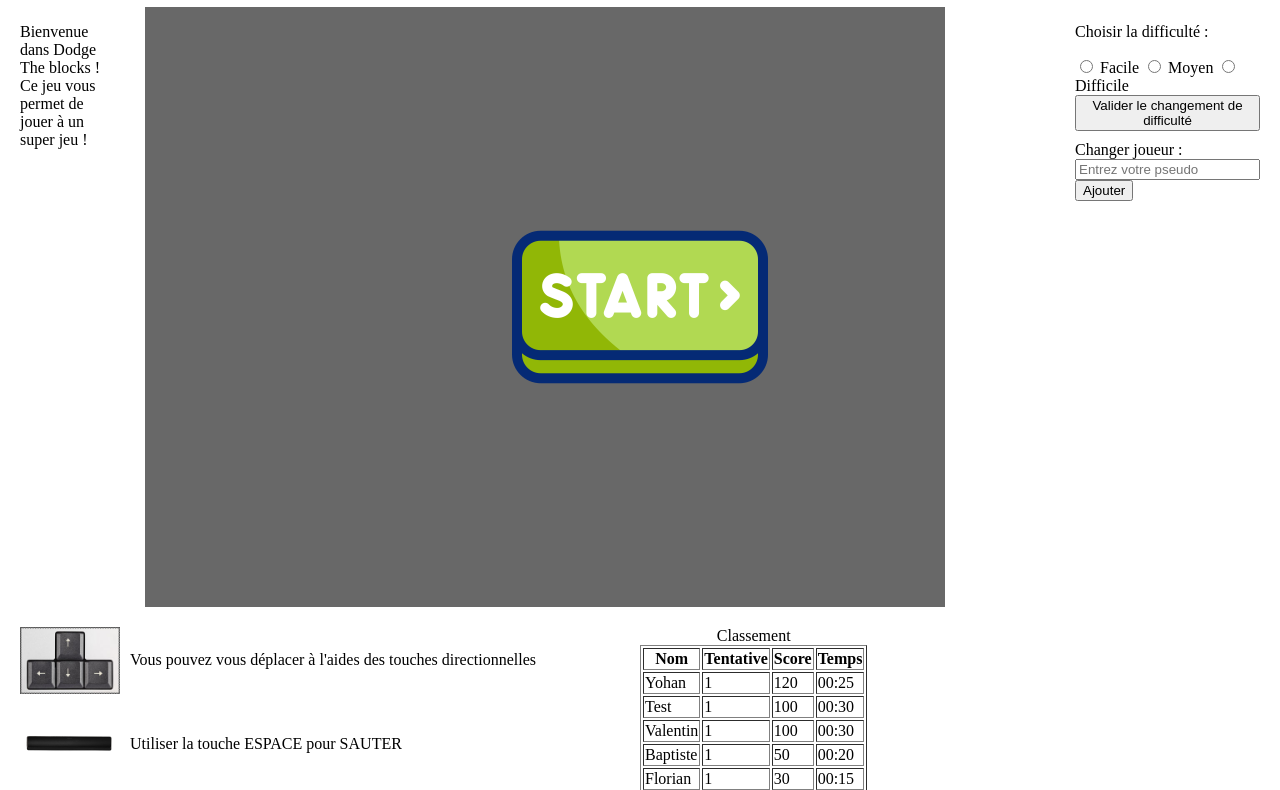
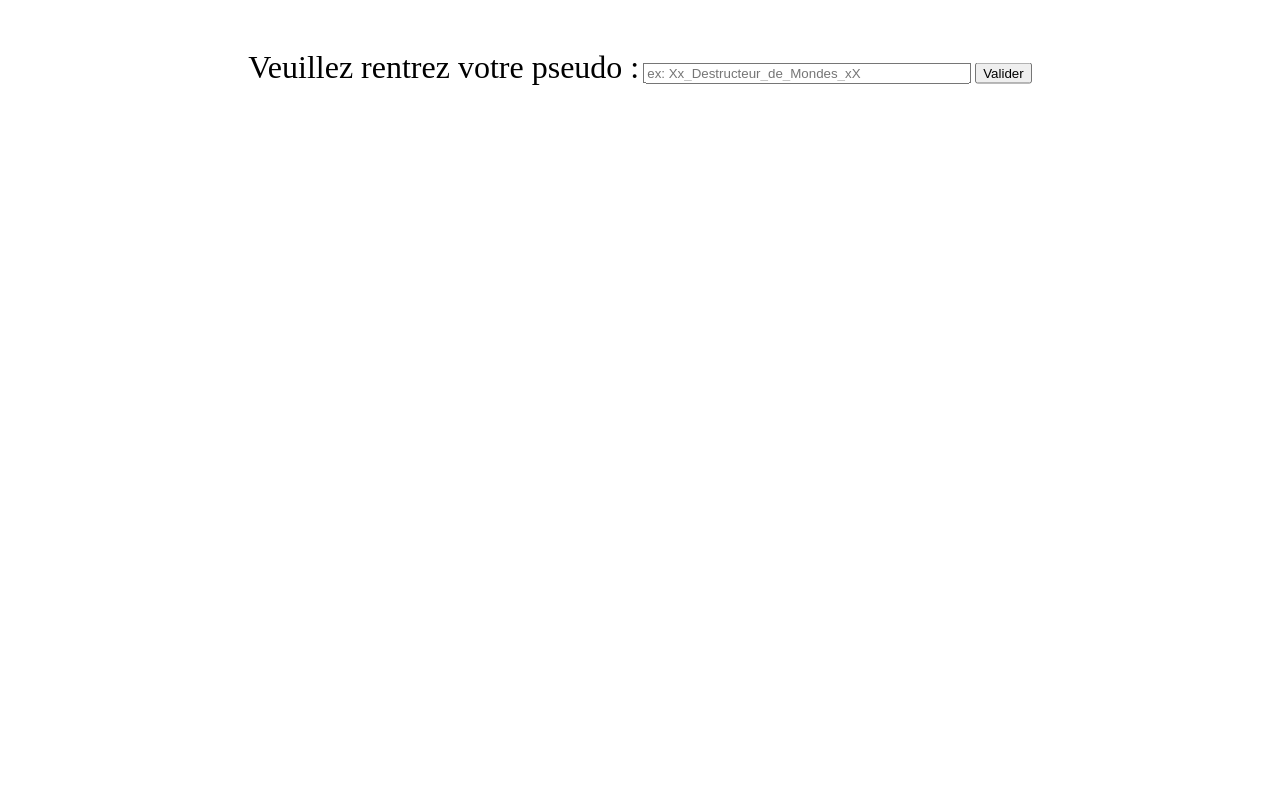
Before and after one commit to ProgWebDodgeTheBlock/Projet-Prog-Web, a plain HTML site: page index.html in a window 1280 px wide. Shown: the part 93-883 px from the top of the page. After the commit the page ends 800 px from the top, so only its background shows below. Drawn offline with Linux system fonts and the light colour scheme.

Commit message:
Ajout écran d'accueil pour le pseudo du joueur

```diff
--- a/index.html
+++ b/index.html
@@ -16,6 +16,16 @@
         <h1 class="texte-centré">Dodge The Blocks</h1>
     </header>
 
+    <!-- ACCUEIL DU JOUEUR ET DEMANDE DE SON PSEUDO -->
+    <div id="accueil-joueur">
+        <form id="form-nouveau-joueur" action="script.js" method="post">
+            <label for="pseudo">Veuillez rentrez votre pseudo :</label>
+            <input type="text" name="pseudo" placeholder="ex: Xx_Destructeur_de_Mondes_xX" required>
+            <button type="submit">Valider</button>
+        </form>
+    </div>
+
+    <!-- MAIN INITIALEMENT CACHÉ À L'UTILISATEUR -->
     <main>
         <!-- zone du milieu haut -->
         <section id="zone-milieu-haut">
@@ -49,9 +59,9 @@
                 </form>
 
                 <!-- Form pour changer de joueur -->
-                <form id="form-pseudo" action="script.js" method="post">
+                <form id="form-changer-joueur" action="script.js" method="post">
                     <label for="pseudo">Changer joueur :</label>
-                    <input type="text" id="pseudo" name="pseudo" placeholder="Entrez votre pseudo" required>
+                    <input type="text" name="pseudo" placeholder="Entrez votre pseudo" required>
                     <button type="submit">Ajouter</button>
                 </form>
 
--- a/script.js
+++ b/script.js
@@ -1,6 +1,23 @@
+
+class Joueur {
+    constructor(pseudo) {
+        this.pseudo = pseudo;
+        this.nombreTentatives = 0;
+    }
+    recupererPseudo() {
+        return this.pseudo;
+    }
+    // Fonction s'utilisant pour mettre à jour le nombre de tentatives du joueur et récupérer le numéro de la prochaine tentative
+    recupererProchaineTentative() {
+        this.nombreTentatives++;
+        return this.nombreTentatives;
+    }
+}
+
 class Jeu {
-    constructor() {
+    constructor(joueurActuel) {
         this.difficulté = "Facile";
+        this.pseudoJoueurActuel = null;
     }
     modifier_difficulté(difficulté) {
         this.difficulté = difficulté;
@@ -8,20 +25,11 @@ class Jeu {
     recupererDifficulté() {
         return this.difficulté;
     }
-}
-
-// On crée un nouveau Jeu GLOBAL
-let jeu = new Jeu;
-
-class Joueur {
-    constructor(pseudo) {
-        this.pseudo = pseudo;
-        this.nombreTentatives = 0;
+    modifierJoueurActuel(pseudoJoueur) {
+        this.pseudoJoueurActuel = pseudoJoueur;
     }
-    // Fonction s'utilisant pour mettre à jour le nombre de tentatives du joueur et récupérer le numéro de la prochaine tentative
-    recupererProchaineTentative() {
-        this.nombreTentatives++;
-        return this.nombreTentatives;
+    recupererPseudoJoueurActuel() {
+        return this.pseudoJoueurActuel;
     }
 }
 
@@ -132,7 +140,43 @@ class Tentative {
     }
 }
 
+// -------------------------------------------------------------------------------------------------------------------------
+// DÉBUT EXÉCUTION SCRIPT
+// -------------------------------------------------------------------------------------------------------------------------
 
+// PARTIE ACCUEIL DU JOUEUR ET PRISE DE SON PSEUDO
+// On cache la partie main jusqu'à qu'il ait rentré son pseudo
+const main = document.querySelector('main');
+main.style.display = 'none';
+
+// On crée un nouveau Jeu GLOBAL
+let jeu = new Jeu;
+
+function nommerJoueur(event) {
+    // Pour éviter que la page se recharge automatiquement
+    event.preventDefault();
+
+    // On récupère le formulaire
+    const réponseFormulaire = document.querySelector('#accueil-joueur form input');
+    const pseudoJoueur = réponseFormulaire.value;
+
+    // On actualise dans l'objet global jeu
+    jeu.modifierJoueurActuel(pseudoJoueur);
+
+    // Maintenant on ajoute un texte de bienvenue qui appelle le joueur par son pseudo
+    const nouveauTexteBienvenue = document.createElement('p');
+    nouveauTexteBienvenue.textContent = `Hey ${jeu.recupererPseudoJoueurActuel()} ! `; // Je fais un récupérerPseudo pour débugger
+    const articleDescriptionJeu = document.querySelector('#zone-description');
+    articleDescriptionJeu.prepend(nouveauTexteBienvenue); // prepend permet d'ajouter cette balise p au début de l'article
+
+    // Maintenant on peut afficher le VRAI JEU
+    const divAccueil = document.querySelector('#accueil-joueur');
+    divAccueil.remove(); // On supprime la section d'accueil qui ne sert plus à rien
+    main.style.display = 'grid'; // On rétablit le style de main
+}
+
+const formAccueilJoueur = document.querySelector('#accueil-joueur form');
+formAccueilJoueur.addEventListener("submit", nommerJoueur);
 
 // Gestion des boutons
 const boutonStart = document.querySelector("#bouton-start");
@@ -149,6 +193,7 @@ function startGame() {
 
 // Fonction appelée quand on change le niveau de difficulté
 function changerDifficulté(event) {
+    // Pour éviter que la page se recharge automatiquement
     event.preventDefault();
 
     // On récupère le champ du form de difficulté qui a été sélectionné
@@ -161,7 +206,7 @@ function changerDifficulté(event) {
 
 }
 
-// Eventlisteners
+// Eventlistener du form de difficulté
 formDifficulté.addEventListener("submit", changerDifficulté);
 
 boutonStart.addEventListener(eventType, startGame);
--- a/style.css
+++ b/style.css
@@ -1,13 +1,25 @@
-body {
-    margin: 0;
-    padding: 20px;
+#accueil-joueur label {
+    font-size: 2rem;
+}
+
+#accueil-joueur {
+    position: absolute;
+    top: 20%;
+    left: 0;
+    width: 100%;
+    text-align: center;
+    transform: translateY(-50%);
+}
+
+#form-nouveau-joueur input {
+    top: 50%;
+    width: 25%;
 }
 
 main {
-    display: flex;
-    margin: 0 auto;
-    flex-direction: column;
-    gap: 20px;
+  display: grid;
+  grid-template-columns: 1fr;
+  gap: 50px;
 }
 
 .texte-centré {
@@ -20,8 +32,19 @@ main {
     gap: 30px;
 }
 
+#zone-jeu {
+    width: 700px;
+    height: 500px;
+    display: grid;
+    position: relative;
+    background-color: aqua;
+}
+
 #canvas-jeu {
-    background-color: #686868;
+    display: block;
+    width: 100%;
+    height: 100%;
+    background-color: darkgrey;
 }
 
 #bouton-start {
@@ -29,12 +52,6 @@ main {
     top: 50%;
     left: 50%;
     transform: translate(-50%, -50%);
-}
-
-#zone-jeu {
-    width: 900px;
-    height: 600px;
-    display: grid;
 }
 
 
@@ -48,14 +65,13 @@ main {
 .explication-controles {
     display: flex;
     align-items: center;
-    gap: 10px;
+    gap: 3%;
 }
 
 .description-image {
     height: auto;
     width: auto;
-    text-align: center;
-
+    text-align: left;
 }
 
 #zone-bouton-difficulté {
```
